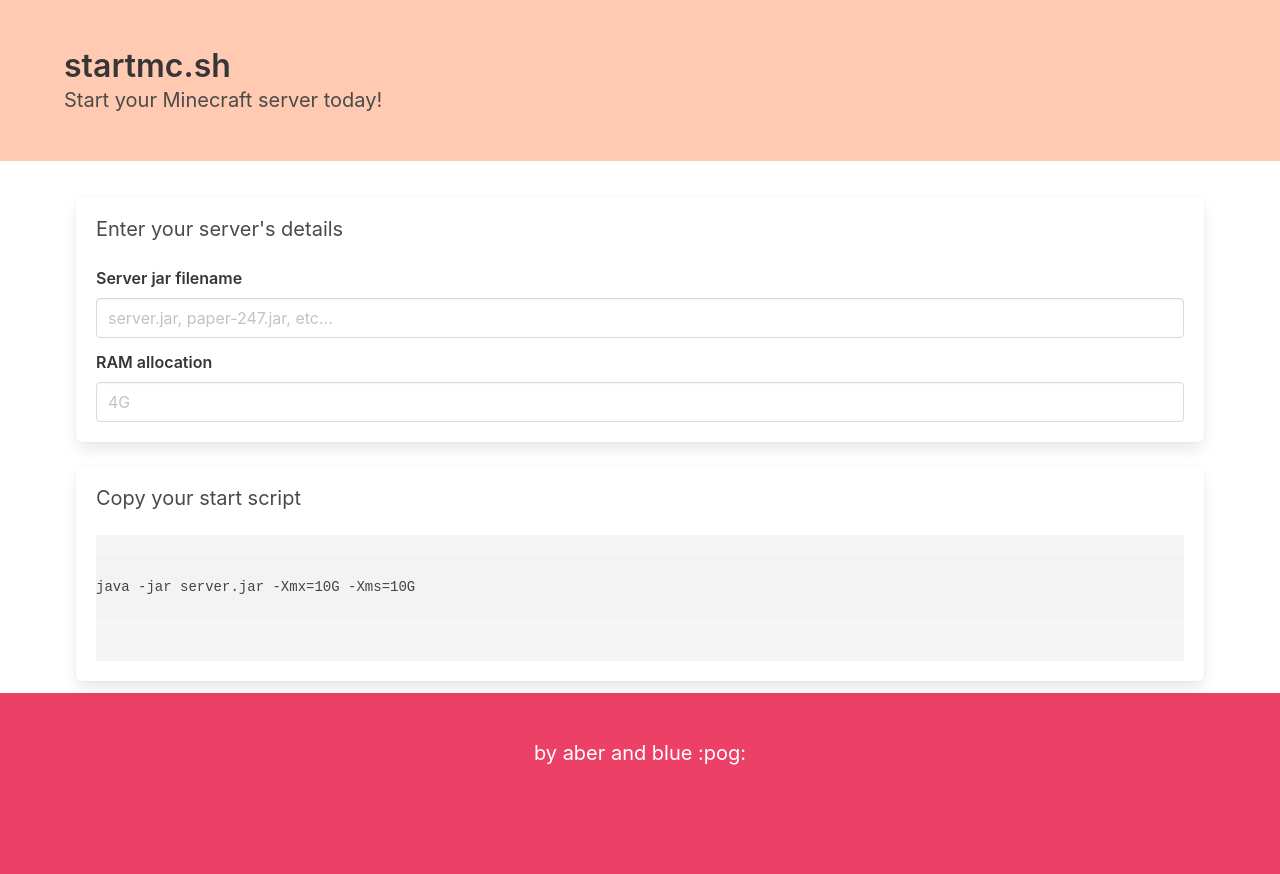
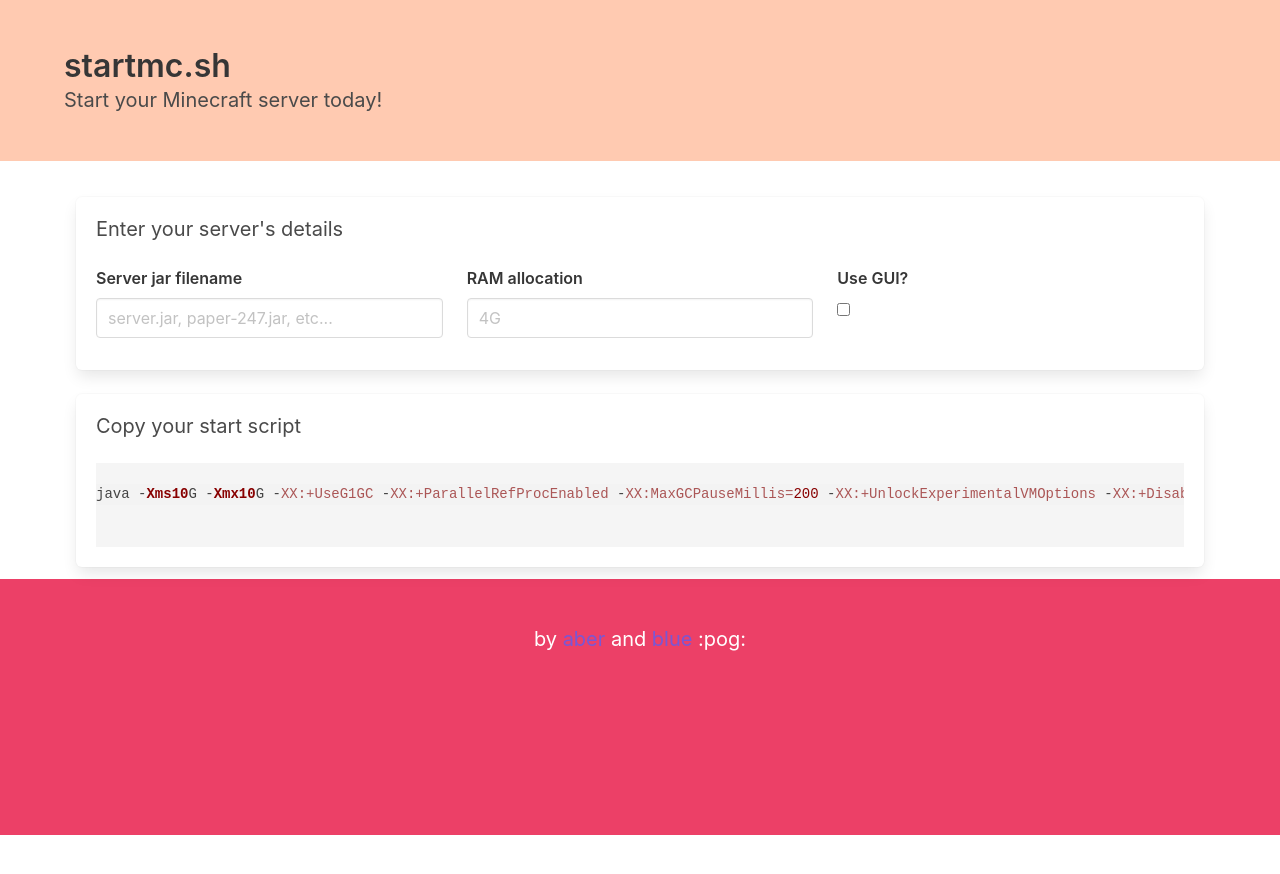
Before and after one commit to startmc/startmc.sh, a Vue app: page / in a window 1280 px wide. Shown: the top 874 px of the page. After the commit the page ends 835 px from the top, so only its background shows below. Built offline with nearby package versions, Linux system fonts and the light colour scheme.

Commit message:
formatting i think

```diff
--- a/public/index.html
+++ b/public/index.html
@@ -5,14 +5,12 @@
         <meta http-equiv="X-UA-Compatible" content="IE=edge">
         <meta name="viewport" content="width=device-width,initial-scale=1.0">
         <link rel="icon" href="<%= BASE_URL %>favicon.ico">
-    <link rel="stylesheet"
-          href="https://cdnjs.cloudflare.com/ajax/libs/highlight.js/10.4.0/styles/default.min.css">
+        <link rel="stylesheet" href="https://cdnjs.cloudflare.com/ajax/libs/highlight.js/10.4.0/styles/default.min.css">
         <title><%= htmlWebpackPlugin.options.title %></title>
     </head>
     <body>
         <noscript>
-    <strong>We're sorry but <%= htmlWebpackPlugin.options.title %> doesn't work properly without JavaScript enabled.
-        Please enable it to continue.</strong>
+            <strong>We're sorry but <%= htmlWebpackPlugin.options.title %> doesn't work properly without JavaScript enabled. rPlease enable it to continue.</strong>
         </noscript>
         <div id="app"></div>
         <script src="https://cdnjs.cloudflare.com/ajax/libs/highlight.js/10.4.0/highlight.min.js"></script>
--- a/src/components/layout/Footer.vue
+++ b/src/components/layout/Footer.vue
@@ -1,6 +1,6 @@
 <template>
   <div class="footer bg-4">
-    <h3 class="subtitle has-text-white has-text-centered">by aber and blue :pog:</h3>
+    <h3 class="subtitle has-text-white has-text-centered">by <a href="https://tadhg.sh" target="_blank">aber</a> and <a href="https://kaden.sh" target="_blank">blue</a> :pog:</h3>
   </div>
 </template>
 
--- a/src/components/layout/Header.vue
+++ b/src/components/layout/Header.vue
@@ -12,9 +12,9 @@
 </template>
 
 <script>
-export default {
-  name: "Header"
-}
+  export default {
+    name: "Header"
+  }
 </script>
 
 <style scoped>
--- a/src/components/layout/Layout.vue
+++ b/src/components/layout/Layout.vue
@@ -25,9 +25,6 @@
     height: 100vh;
   }
 
-.layout-header {
-}
-
   .layout-content {
     flex: 1;
   }
--- a/src/components/pages/PageMain.vue
+++ b/src/components/pages/PageMain.vue
@@ -4,16 +4,24 @@
       <div class="column">
         <div class="box">
           <h1 class="subtitle">Enter your server's details</h1>
-          <div class="field">
+          <div class="columns">
+            <div class="field column">
               <label class="label">Server jar filename</label>
               <div class="control">
                 <input class="input" type="text" placeholder="server.jar, paper-247.jar, etc...">
               </div>
             </div>
-          <div class="field">
+            <div class="field column">
               <label class="label">RAM allocation</label>
               <div class="control">
                 <input class="input" type="text" placeholder="4G">
+              </div>
+            </div>
+            <div class="field column">
+              <label class="label">Use GUI?</label>
+              <div class="control">
+                <input class="checkbox" type="checkbox">
+              </div>
             </div>
           </div>
         </div>
@@ -22,9 +30,7 @@
         <div class="box">
           <h1 class="subtitle">Copy your start script</h1>
           <pre class="p-0 m-0">
-      <code class="p-0">
-java -jar server.jar -Xmx=10G -Xms=10G
-      </code>
+            <code class="p-0">java -Xms10G -Xmx10G -XX:+UseG1GC -XX:+ParallelRefProcEnabled -XX:MaxGCPauseMillis=200 -XX:+UnlockExperimentalVMOptions -XX:+DisableExplicitGC -XX:+AlwaysPreTouch -XX:G1NewSizePercent=30 -XX:G1MaxNewSizePercent=40 -XX:G1HeapRegionSize=8M -XX:G1ReservePercent=20 -XX:G1HeapWastePercent=5 -XX:G1MixedGCCountTarget=4 -XX:InitiatingHeapOccupancyPercent=15 -XX:G1MixedGCLiveThresholdPercent=90 -XX:G1RSetUpdatingPauseTimePercent=5 -XX:SurvivorRatio=32 -XX:+PerfDisableSharedMem -XX:MaxTenuringThreshold=1 -Dusing.aikars.flags=https://mcflags.emc.gs -Daikars.new.flags=true -jar paperclip.jar nogui</code>
           </pre>
         </div>
       </div>
```
Also changed, not shown: src/test.vue (deleted, +0 -13 lines), 1 other file (tests, documents, lock files or other folders). Lines whose indentation alone changed are shown as unchanged.
